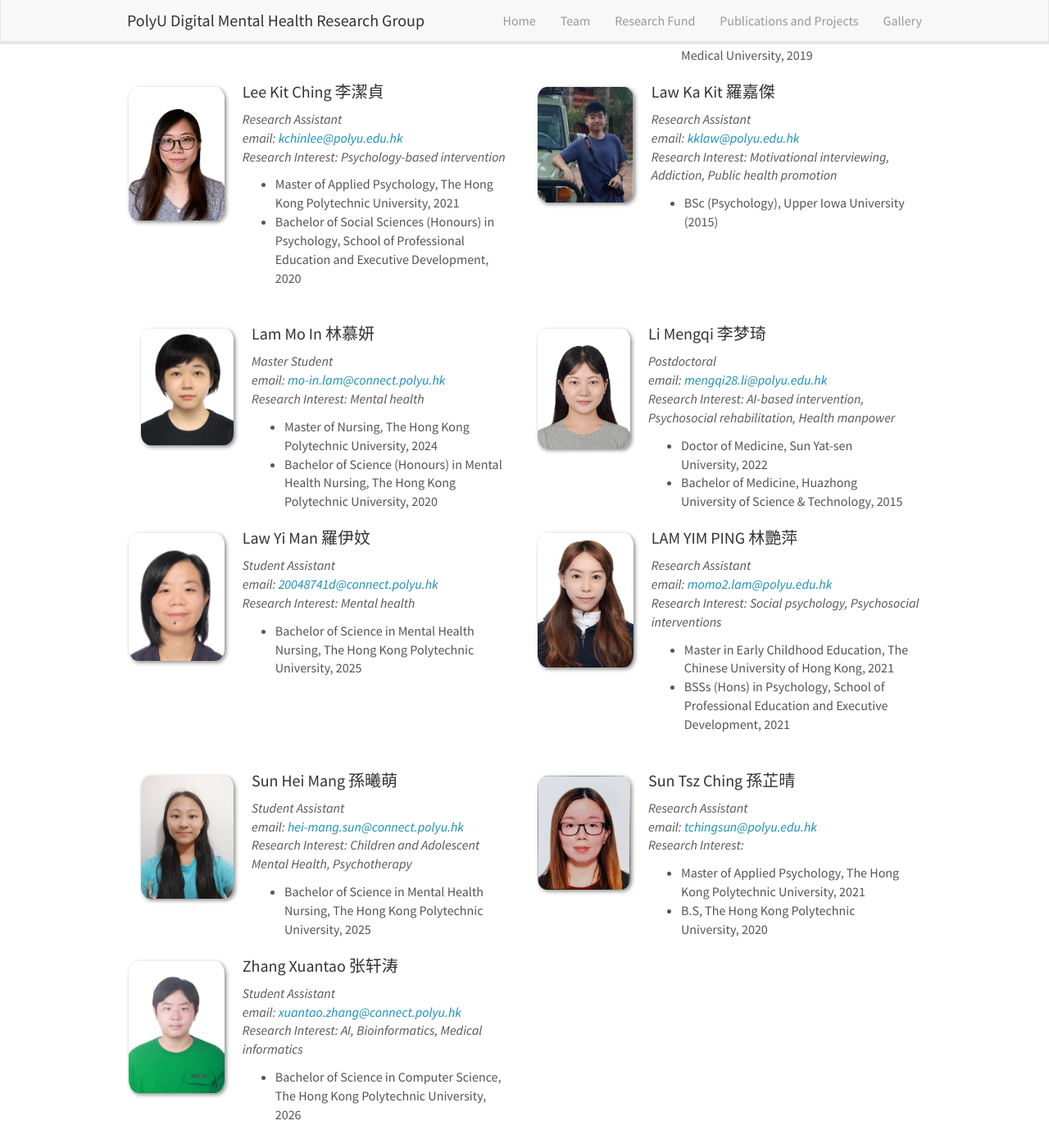
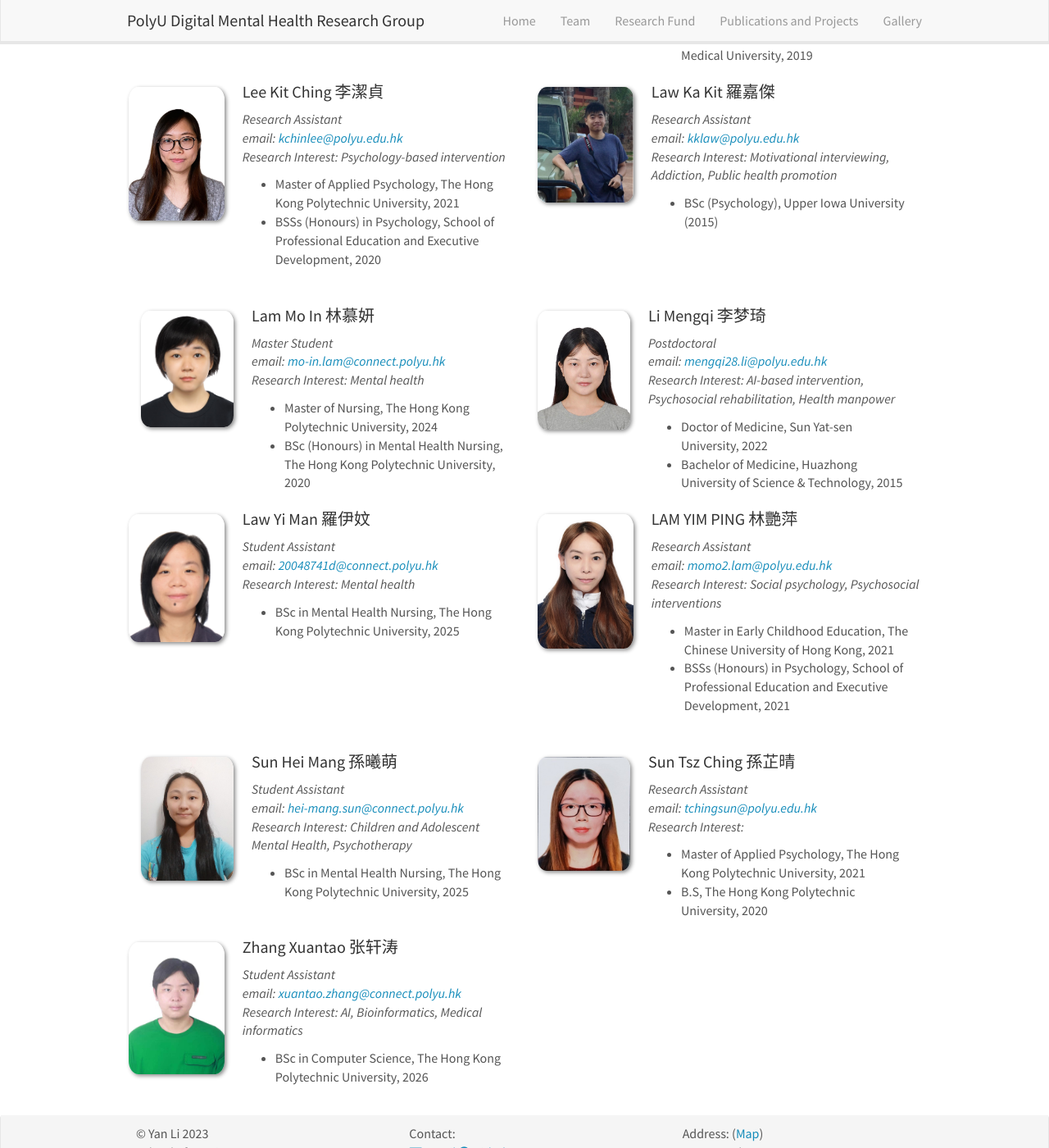
Before and after one commit to polyuly/polyuly.github.io, a Jekyll site: the page built from _pages/team.md, in a window 1280 px wide and 1400 px high, scrolled down 1006 px. Shown: the whole window at 82% size. Built offline with Jekyll 4.4.1, drawn with Linux system fonts in a browser that asks for light colours; nearby versions of some CDN libraries; some of the changed text lies outside the part shown.

Commit message:
team layout

```diff
--- a/_data/students.yml
+++ b/_data/students.yml
@@ -14,7 +14,7 @@
   email: tsz-yu.chung@connect.polyu.hk
   number_educ: 2
   education1: Master of Nursing, The Hong Kong Polytechnic University, 2024
-  education2: Bachelor of Science (Honours) in Mental Health Nursing, The Hong Kong Polytechnic University, 2020
+  education2: BSc (Honours) in Mental Health Nursing, The Hong Kong Polytechnic University, 2020
 
 - name: Chan Yuk Kwan 陳昱君
   photo: Yulia.png
@@ -22,7 +22,7 @@
   research_interest: Mental health
   email: yulia.chan@connect.polyu.hk
   number_educ: 1
-  education1: Bachelor of Science in Mental Health Nursing, The Hong Kong Polytechnic University, 2025
+  education1: BSc in Mental Health Nursing, The Hong Kong Polytechnic University, 2025
 
 - name: He Mengting 何梦婷
   photo: mandy.jpg
@@ -49,7 +49,7 @@
   email: kchinlee@polyu.edu.hk
   number_educ: 2
   education1: Master of Applied Psychology, The Hong Kong Polytechnic University, 2021
-  education2: Bachelor of Social Sciences (Honours) in Psychology, School of Professional Education and Executive Development, 2020
+  education2: BSSs (Honours) in Psychology, School of Professional Education and Executive Development, 2020
 
 - name: Law Ka Kit 羅嘉傑
   photo: Jack.png
@@ -66,7 +66,7 @@
   email: mo-in.lam@connect.polyu.hk
   number_educ: 2
   education1: Master of Nursing, The Hong Kong Polytechnic University, 2024
-  education2: Bachelor of Science (Honours) in Mental Health Nursing, The Hong Kong Polytechnic University, 2020
+  education2: BSc (Honours) in Mental Health Nursing, The Hong Kong Polytechnic University, 2020
 
 - name: Li Mengqi 李梦琦
   photo: Linaupdated.jpg
@@ -83,7 +83,7 @@
   research_interest: Mental health
   email: 20048741d@connect.polyu.hk
   number_educ: 1
-  education1: Bachelor of Science in Mental Health Nursing, The Hong Kong Polytechnic University, 2025
+  education1: BSc in Mental Health Nursing, The Hong Kong Polytechnic University, 2025
 
 - name: LAM YIM PING 林艷萍
   photo: Mono.png
@@ -92,7 +92,7 @@
   email: momo2.lam@polyu.edu.hk
   number_educ: 2
   education1: Master in Early Childhood Education, The Chinese University of Hong Kong, 2021
-  education2: BSSs (Hons) in Psychology, School of Professional Education and Executive Development, 2021
+  education2: BSSs (Honours) in Psychology, School of Professional Education and Executive Development, 2021
 
 - name: Sun Hei Mang 孫曦萌
   photo: Sue.jpg
@@ -100,7 +100,7 @@
   research_interest: Children and Adolescent Mental Health, Psychotherapy
   email: hei-mang.sun@connect.polyu.hk
   number_educ: 1
-  education1: Bachelor of Science in Mental Health Nursing, The Hong Kong Polytechnic University, 2025
+  education1: BSc in Mental Health Nursing, The Hong Kong Polytechnic University, 2025
 
 - name: Sun Tsz Ching 孫芷晴
   photo: SallyRA.jpg
@@ -117,4 +117,4 @@
   research_interest: AI, Bioinformatics, Medical informatics
   email: xuantao.zhang@connect.polyu.hk
   number_educ: 1
-  education1: Bachelor of Science in Computer Science, The Hong Kong Polytechnic University, 2026
+  education1: BSc in Computer Science, The Hong Kong Polytechnic University, 2026
```
